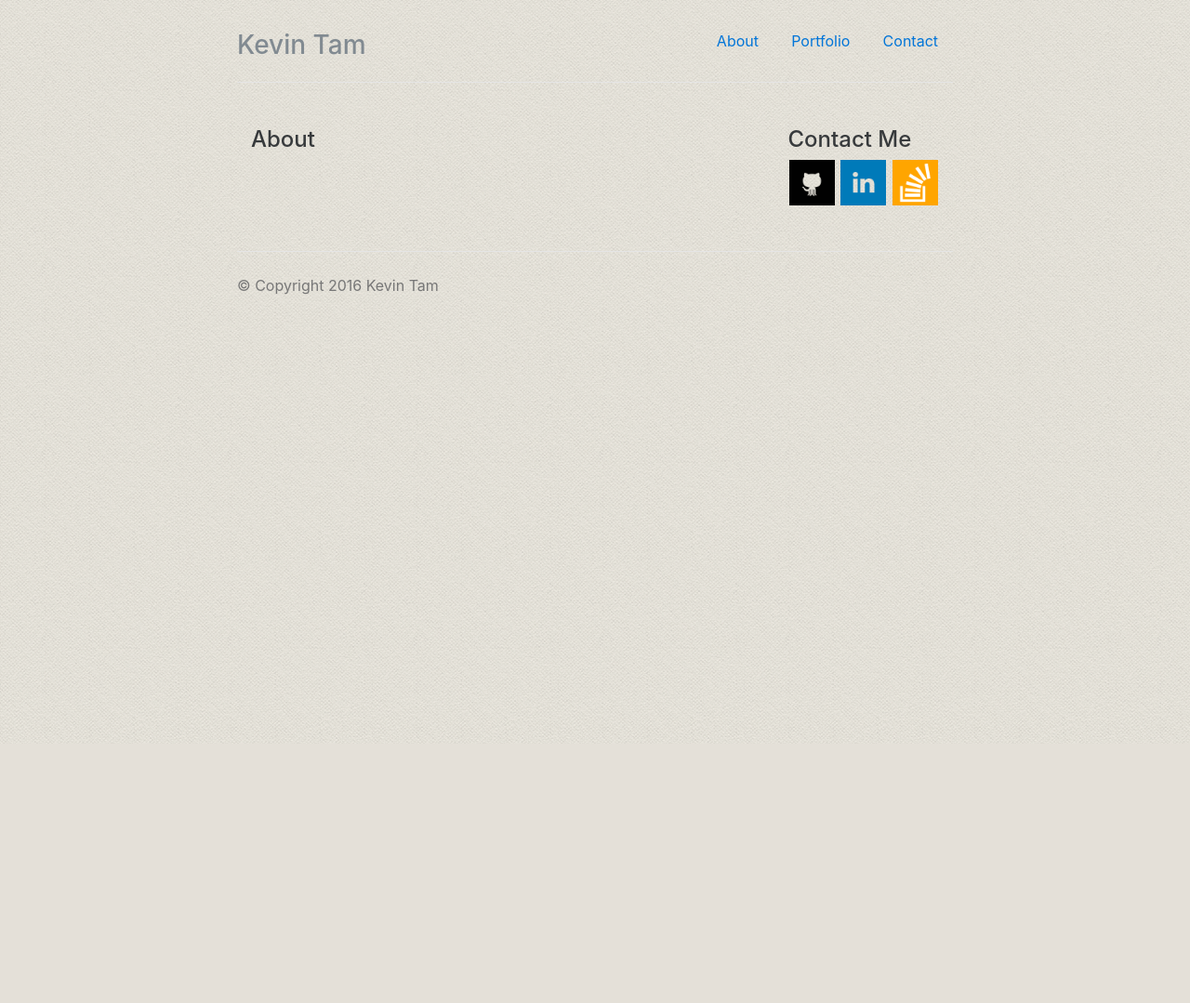
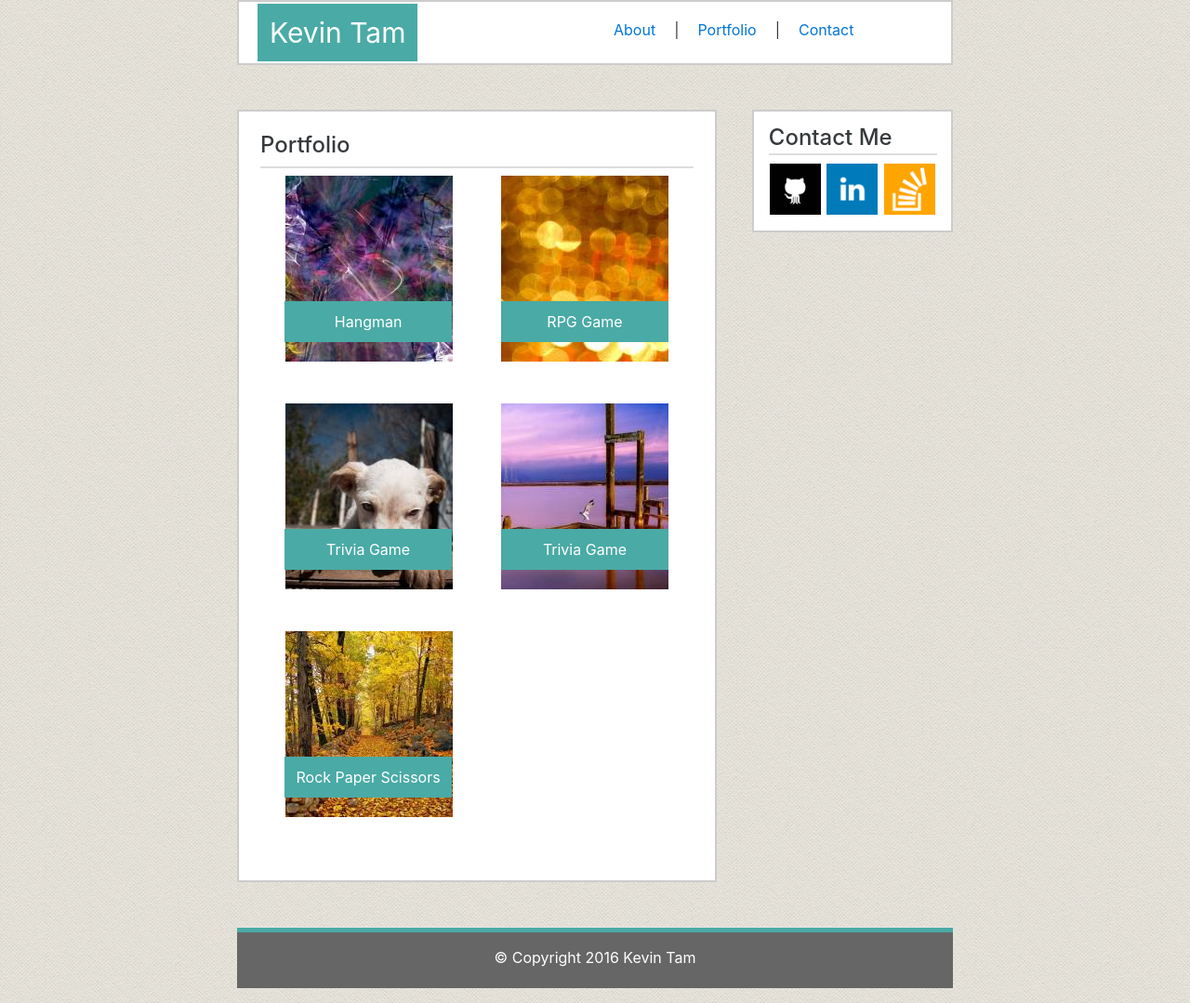
Before and after one commit to chezkevin/Bootstrap-Portfolio, a PHP site: page /portfolio.html in a window 1280 px wide. Shown: the whole page at 93% size. Before the commit the page ends 799 px from the top, so only its background shows below. Run offline with PHP 8.4, Linux system fonts and the light colour scheme.

Commit message:
updated with responsiveness)

```diff
--- a/assets/css/style.css
+++ b/assets/css/style.css
@@ -1,17 +1,68 @@
 .container {
     max-width: 50rem;
 }
-
+.header{
+  padding-bottom:0rem;
+}
 body {
-    background-image: url("assets/img/bg_paper.png");
+    background-image: url("../../assets/img/bg_paper.png");
+    padding: 0;
 }
 
+.col-sm-9,.col-sm-3,.header{
+  background-color: white;
+  border:2px solid #CCCCCC;
+}
+.col-sm-9{
+  width: 67%;
+  padding:3%;
+}
+.col-sm-3 {
+    width: 28%;
+    padding: 2%;
+    margin-left: 5%;
+}
+
+/*** letter head ***/
+.header{
+  background-color:white;
+  min-height: 70px;
+}
+.header.clearfix{
+  margin-bottom:0px;
+}
+
+.kevin-name {
+    width: 50%;
+    float:left;
+    margin-top: 11px;
+}
+.kevin-name a{
+  background-color: #4AAAA5;
+  color: white;
+  margin-left:20px;
+  padding:13px;
+  font-size: 30px;
+}
+.quick-links{
+  width:33%;
+  float: left;
+  margin-top: 18px;
+}
+.quick-links a {
+    padding-right: 20px;
+    padding-left: 20px;
+}
 
 
 /*** main content ***/
 col-sm-9 > h4 {
     border-bottom: 2px solid #cccccc;
     line-height: 45px;
+}
+.h4, h4 {
+    border-bottom: 2px solid #DDDDDD;
+    padding-bottom: 2%;
 }
 
 /*** connect with me content ***/
@@ -20,7 +71,7 @@ col-sm-9 > h4 {
   padding-right: 15px;
 }
 .col-sm-3 img {
-    width: 51px;
+    width: 57px;
     padding: 1px;
 }
 
@@ -40,3 +91,156 @@ form input#reset-btn{
 	padding: 5px;
 	font-size: 17px;
 }
+
+/*** portfolio.html page ***/
+/*span {
+    background-color: #4AAAA5;
+    color: white;
+    position: absolute;
+    top: 140px;
+    padding: 10px;
+    width: 94%;
+    text-align: center;
+}
+
+.col-sm-4 {
+    position: relative;
+}
+.col-sm-4 img {
+    padding-bottom:30px;
+}*/
+
+.col-fifty-fifty a span{
+  position: absolute;
+  background-color: #4AAAA5;
+  color: white;
+  width: auto;
+  padding: 10px;
+  display: block;
+  margin-top: -110px;
+  margin-left: 26px;
+  width: 180px;
+  text-align: center;
+}
+
+.col-fifty-fifty a img{
+  display: block;
+  margin: auto;
+  padding-bottom: 45px;
+}
+
+.col-fifty-fifty {
+  float: left;
+  width: 50%;
+}
+
+/*** footer ***/
+.footer p {
+    text-align: center;
+    background-color: #666666;
+    color: white;
+    height: 65px;
+    padding: 15px;
+    border-top: 5px solid #4aaaa5;
+}
+.footer{
+  padding-top:0rem;
+}
+
+/*** Responsive css ***/
+/* desktop of 980px css*/
+@media only screen and (max-width: 980px){
+  .kevin-name a{
+    font-size: 40px;
+  }
+  .letter-head{
+    height: 75px;
+    font-weight: bold;
+  }
+  .header{
+    height:84px;
+  }
+  .quick-links{
+    margin-top: 0px;
+  }
+  .quick-links a{
+    line-height: 85px;
+    font-size: 22px;
+  }
+  p{
+    line-height: 27px;
+  }
+
+/*tablets: 768 px width*/
+@media only screen and (max-width: 768px){
+  .header{
+    height:83px;
+  }
+  .kevin-name {
+      width: 42%;
+  }
+  .kevin-name a{
+    margin-left: 0px;
+    line-height: 58px;
+  }
+  .quick-links{
+    margin-top: 0px;
+  }
+  .col-sm-9{
+    width:100%;
+  }
+  .col-sm-3{
+    margin:10px 0px 0px 0px;
+    padding: 3%;
+    width: 100%;
+  }
+  .col-fifty-fifty a span{
+    margin-left: 79px;
+  }
+}
+
+/* phones (landscape): 640 px width*/
+@media only screen and (max-width: 640px){
+  .letter-head{
+    position: static;
+  }
+  .letter-head {
+      height: 140px;
+  }
+  .kevin-name, .panel img, .col-sm-9,.col-sm-3{
+    width: 100%;
+  }
+  .kevin-name a{
+    margin: 0 auto;
+    padding: 0px;
+  }
+  .col-sm-3{
+    margin:10px 0px 0px 0px;
+    padding: 3%;
+  }
+  form{
+    text-align: left;
+  }
+
+  /*these below two properties center the name*/
+  .container, .footer p{
+    text-align: center;
+  }
+  .kevin-name{
+    background-color: #4AAAA5;
+    display:inline-block;
+  }
+  .quick-links{
+    width: 100%;
+    margin-top: 0px;
+  }
+  .quick-links a{
+    padding: 0px 30px 0px 30px;
+  }
+  h1,h2,h3,h4,p{
+    text-align: left;
+  }
+  .col-fifty-fifty a span{
+    margin-left: 24px;
+  }
+}
--- a/portfolio.html
+++ b/portfolio.html
@@ -24,32 +24,86 @@
 
     <div class="container">
       <div class="header clearfix">
-        <nav>
-          <ul class="nav nav-pills pull-xs-right">
-            <li class="nav-item">
-              <a class="nav-link" href="index.html">About <span class="sr-only">(current)</span></a>
-            </li>
-            <li class="nav-item">
-              <a class="nav-link" href="portfolio.html">Portfolio</a>
-            </li>
-            <li class="nav-item">
-              <a class="nav-link" href="contact.html">Contact</a>
-            </li>
-          </ul>
-        </nav>
-        <h3 class="text-muted">Kevin Tam</h3>
+        <div class="kevin-name">
+      <a href="index.html">
+        Kevin Tam
+      </a>
+    </div>
+    <div class="quick-links">
+      <a href="index.html">About</a>|<a href="portfolio.html">Portfolio</a>|<a href="contact.html">Contact</a>
+    </div>
       </div>
 
       <div class="row marketing">
-        <div class="col-sm-9">
-          <h4>About</h4>
 
-        </div>
+          <div class="col-sm-9">
+          <h4>Portfolio</h4>
+            <div class="col-fifty-fifty">
+              <a href="#">
+                <img src="assets/img/abstract-h-c-180-200-1.jpg">
+                <span>Hangman</span>
+              </a>
+              <a href="#">
+                <img src="assets/img/animals-h-c-180-200-3.jpg">
+                <span>Trivia Game</span>
+              </a>
+              <a href="#">
+                <img src="assets/img/nature-h-c-180-200-6.jpg">
+                <span>Rock Paper Scissors</span>
+              </a>
+            </div>
+            <div class="col-fifty-fifty">
+              <a href="#">
+                <img src="assets/img/abstract-h-c-180-200-4.jpg">
+                <span>RPG Game</span>
+              </a>
+              <a href="#">
+                <img src="assets/img/nature-h-c-180-200-3.jpg">
+                <span>Trivia Game</span>
+              </a>
+            </div>
+            <!-- <div class="row">
+              <div class="col-sm-4">
+                <a href="#">
+                <img src="assets/img/animals-h-c-180-200-3.jpg">
+                <span>Trivia Game</span>
+              </a>
+              </div>
+              <div class="col-sm-4">
+                <a href="#">
+                    <img src="assets/img/nature-h-c-180-200-6.jpg">
+                    <span>Rock Paper Scissors</span>
+                </a>
+              </div>
+            </div>
+            <div class="row">
+              <div class="col-sm-4">
+                <a href="#">
+                    <img src="assets/img/abstract-h-c-180-200-1.jpg">
+                    <span>Hangman</span>
+                  </a>
+              </div>
+              <div class="col-sm-4">
+                <a href="#">
+                  <img src="assets/img/abstract-h-c-180-200-4.jpg">
+                  <span>RPG Game</span>
+              </a>
+              </div>
+            </div>
+            <div class="row">
+              <div class="col-sm-4">
+                <a href="#">
+                <img src="assets/img/nature-h-c-180-200-3.jpg">
+                <span>Trivia Game</span>
+              </a>
+              </div>
+            </div> -->
+          </div>
         <div class="col-sm-3">
           <h4>Contact Me</h4>
           	<a href="https://github.com/chezkevin"><img src="assets/img/github.png"></a>
-			<a href="https://www.linkedin.com/in/kevin-tam-b0374550"><img src="assets/img/linkedin.png"></a>
-			<a href="http://stackoverflow.com/users/6740974/kevin"><img src="assets/img/stackoverflow.png"></a>
+			     <a href="https://www.linkedin.com/in/kevin-tam-b0374550"><img src="assets/img/linkedin.png"></a>
+			     <a href="http://stackoverflow.com/users/6740974/kevin"><img src="assets/img/stackoverflow.png"></a>
         </div>
 
     </div> <!-- /container -->
```
Also changed, not shown: contact.html (+8 -14 lines), index.html (+8 -14 lines), assets/img/profile_picture.png, assets/img/profile_picture_orig.png (added), favicon-old.ico (renamed from favicon.ico), favicon2.ico (added).
